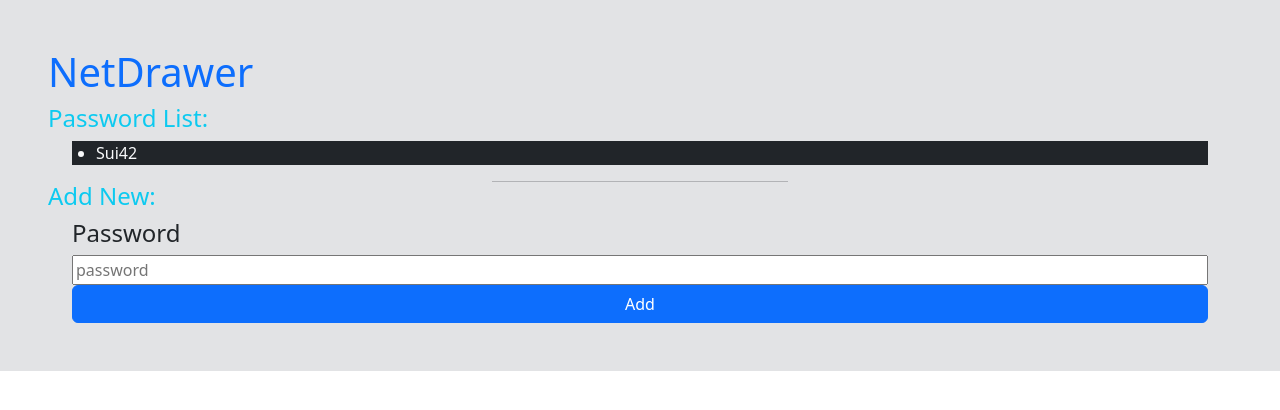
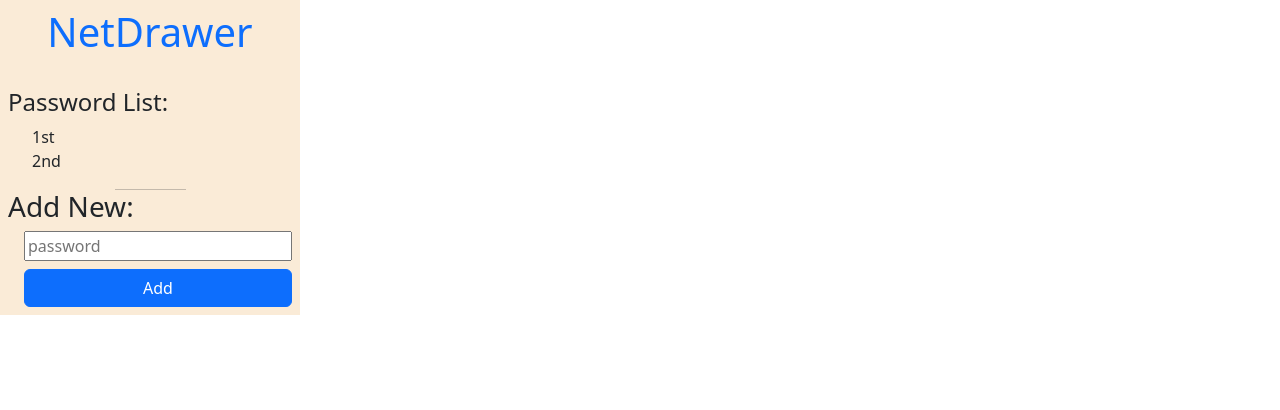
Before and after one commit to Exodera/new-drawer, a browser extension: page index.html in a window 1280 px wide. Drawn offline with nearby package versions, Linux system fonts and the light colour scheme.

Commit message:
basic app layout && basic styling --added icon

```diff
--- /dev/null
+++ b/css/style.css
@@ -0,0 +1,26 @@
+body{
+    padding: 0;
+    margin: 0;
+}
+
+.app-container{
+    width: 300px;
+    background-color: antiquewhite;
+    /* display: flex; */
+}
+
+h1{
+    padding-bottom: 1.5rem;
+}
+
+.add-pass-container{
+    display: flex;
+    flex-direction: column;
+    gap: .5rem;
+    padding-left: 1rem;
+}
+
+.pass-list{
+    padding-left: 1rem;
+
+}
--- a/index.html
+++ b/index.html
@@ -5,16 +5,21 @@
     <meta name="viewport" content="width=device-width, initial-scale=1.0">
     <link href="https://cdn.jsdelivr.net/npm/bootstrap@5.3.2/dist/css/bootstrap.min.css" rel="stylesheet" integrity="sha384-T3c6CoIi6uLrA9TneNEoa7RxnatzjcDSCmG1MXxSR1GAsXEV/Dwwykc2MPK8M2HN" crossorigin="anonymous">
     <title>NetDrawer</title>
+    <link rel="icon" href="images/icon128.png">
+    <link rel="stylesheet" href="css/style.css">
+
 </head>
 <body class="">
-    <div class="bg-secondary-subtle p-5">
-        <h1 class="text-primary">NetDrawer</h1>
+    <div class="app-container p-2">
+        <h1 class="text-primary text-center">NetDrawer</h1>
 
         <div>
-            <h4 class="text-info">Password List:</h2>
-           <div class="px-4">
-                <ul class="bg-dark text-light px-4">
-                    <li>Sui42</li>
+            <h4 class="">Password List:</h2>
+
+           <div class="px-2">
+                <ul class="pass-list list-unstyled">
+                    <li>1st</li>
+                    <li>2nd</li>
                 </ul>
            </div>
         </div>
@@ -22,9 +27,8 @@
         <hr class="w-25 m-auto">
 
         <div class="">
-            <h4 class="text-info">Add New:</h3>
-            <div class="d-flex justify-content-around flex-column px-4">
-                <h4 >Password</h4>
+            <h3 class="">Add New:</h3>
+            <div class="add-pass-container">
                 <input class="" type="text" placeholder="password">
                 <button class="btn btn-primary d-block">Add</button>
             </div>
@@ -32,8 +36,8 @@
 
 
     </div>
-
-
+    <script src="js/script.js"></script>
+    <noscript>Please enable javascript to use app</noscript>
 
 </body>
 </html>
--- /dev/null
+++ b/js/script.js
@@ -0,0 +1 @@
+document.getElementById("pass-list").innerHTML = "Pass list after change";
```
Also changed, not shown: manifest.json.
